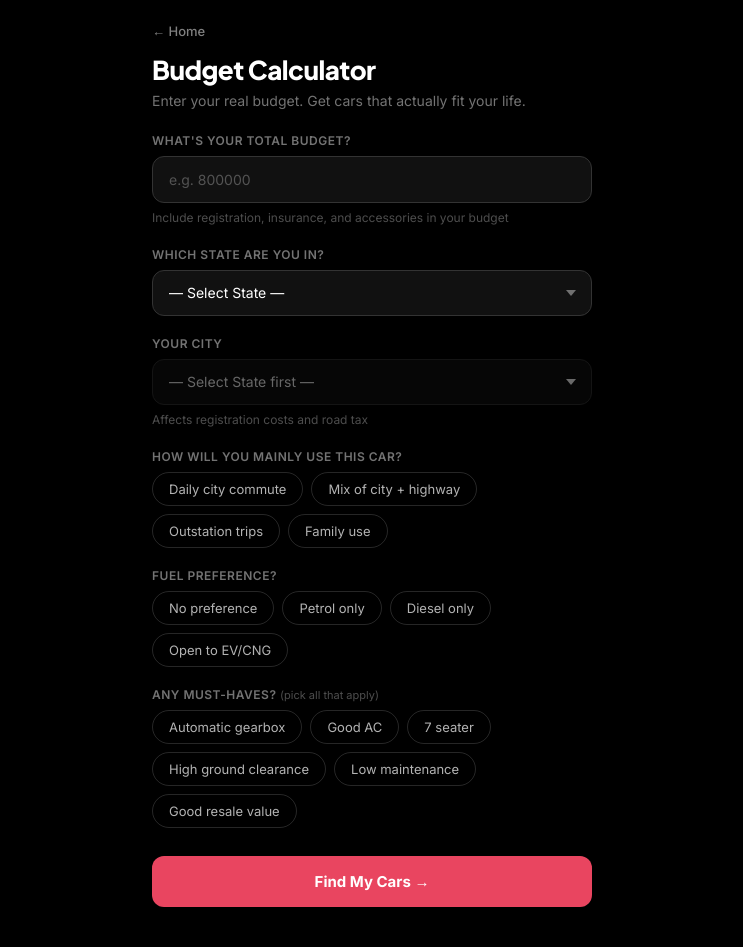
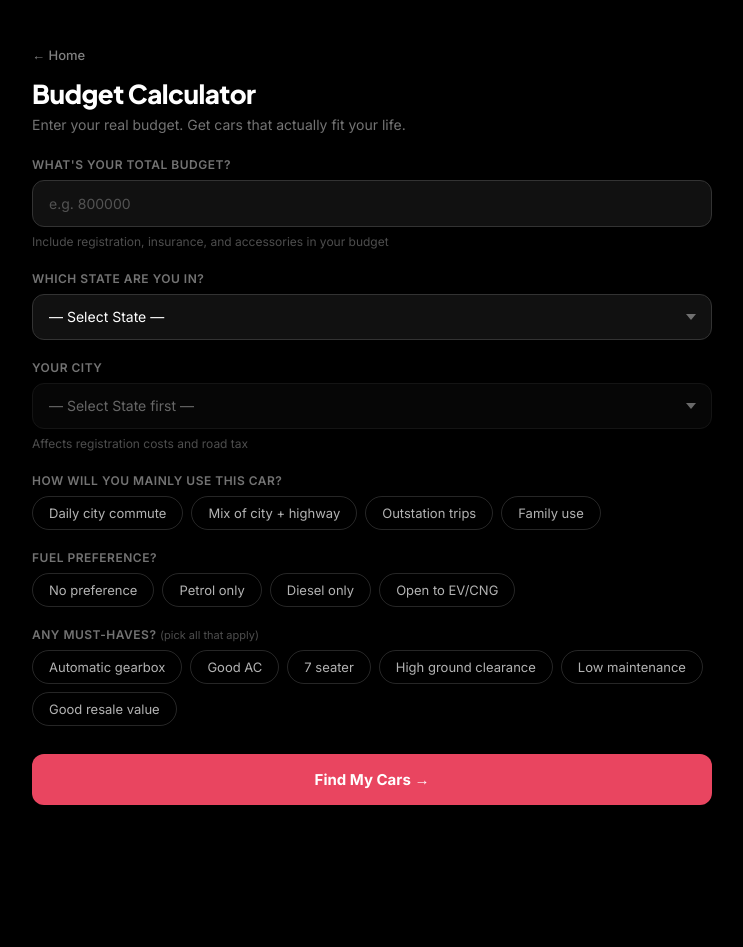
Before and after one commit to meisamith/cartruth, a Flask app: page /budget in a window 1280 px wide. Shown: the part 64-1011 px from the top of the page, without its empty margins (268-1011 px from the left). After the commit the page ends 869 px from the top, so only its background shows below. Run offline with Flask 3, Linux system fonts and the light colour scheme; some libraries are stand-ins or nearby versions.

Commit message:
Fix layout across all pages - full width

```diff
--- a/templates/base.html
+++ b/templates/base.html
@@ -88,9 +88,9 @@
     /* ── Page wrapper ───────────────────────────────── */
     .page {
       width: 100%;
-      max-width: 480px;
+      max-width: 100%;
       margin: 0 auto;
-      padding: 0 20px;
+      padding: 0;
     }
 
     {% block extra_styles %}{% endblock %}
--- a/templates/budget.html
+++ b/templates/budget.html
@@ -383,6 +383,8 @@
 
 {% block content %}
 
+<div style="max-width: 720px; margin: 0 auto; padding: 24px 20px;">
+
 <div class="pg-header">
   <a href="/" class="back-link">&#8592; Home</a>
   <h1 class="pg-title">Budget Calculator</h1>
@@ -453,6 +455,8 @@
 </div>
 
 <div id="budget-results"></div>
+
+</div><!-- /720px wrapper -->
 
 {% endblock %}
 
--- a/templates/compare.html
+++ b/templates/compare.html
@@ -482,6 +482,8 @@
 
 {% block content %}
 
+<div style="max-width: 720px; margin: 0 auto; padding: 24px 20px;">
+
 <!-- A) Header -->
 <div class="cmp-header">
   <a href="/" class="back-link">&#8592; Home</a>
@@ -561,6 +563,8 @@
 
 <!-- D) Results (hidden until API returns) -->
 <div id="compare-results"></div>
+
+</div><!-- /720px wrapper -->
 
 {% endblock %}
 
--- a/templates/fairprice.html
+++ b/templates/fairprice.html
@@ -337,6 +337,8 @@
 
 {% block content %}
 
+<div style="max-width: 720px; margin: 0 auto; padding: 24px 20px;">
+
 <div class="pg-header">
   <a href="/" class="back-link">&#8592; Home</a>
   <h1 class="pg-title">Fair Price Checker</h1>
@@ -402,6 +404,8 @@
 <button class="cta-btn" id="checkBtn" onclick="checkPrice()">Check Price &#8594;</button>
 
 <div id="fairprice-results"></div>
+
+</div><!-- /720px wrapper -->
 
 {% endblock %}
 
--- a/templates/wizard.html
+++ b/templates/wizard.html
@@ -686,6 +686,8 @@
 
 {% block content %}
 
+<div style="max-width: 720px; margin: 0 auto; padding: 24px 20px;">
+
 <!-- Page header -->
 <div class="wiz-header">
   <a href="/" class="back-link">&#8592; Home</a>
@@ -788,6 +790,8 @@
 
 <!-- Results -->
 <div id="step-results"></div>
+
+</div><!-- /720px wrapper -->
 
 {% endblock %}
 
```
Also changed, not shown: templates/car_report.html (+7 -2 lines).
